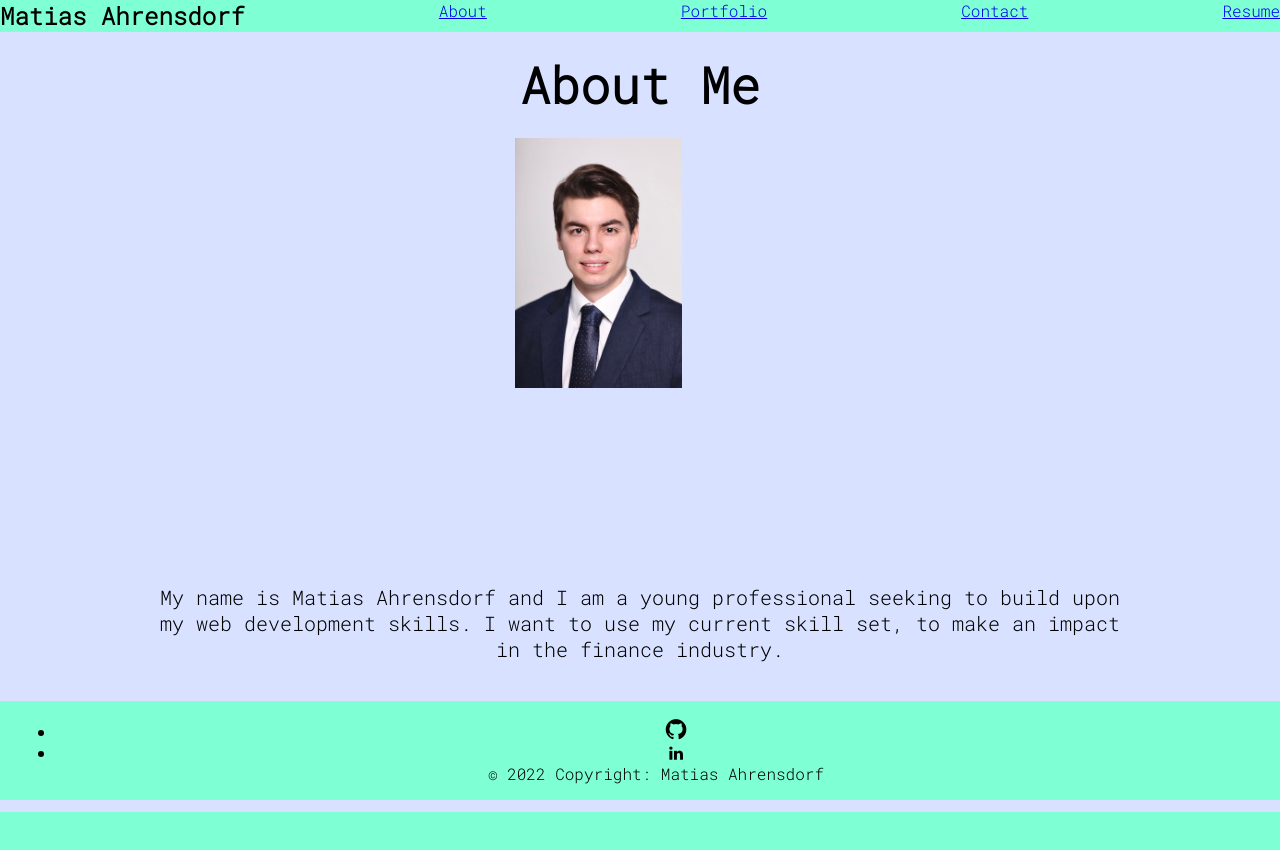
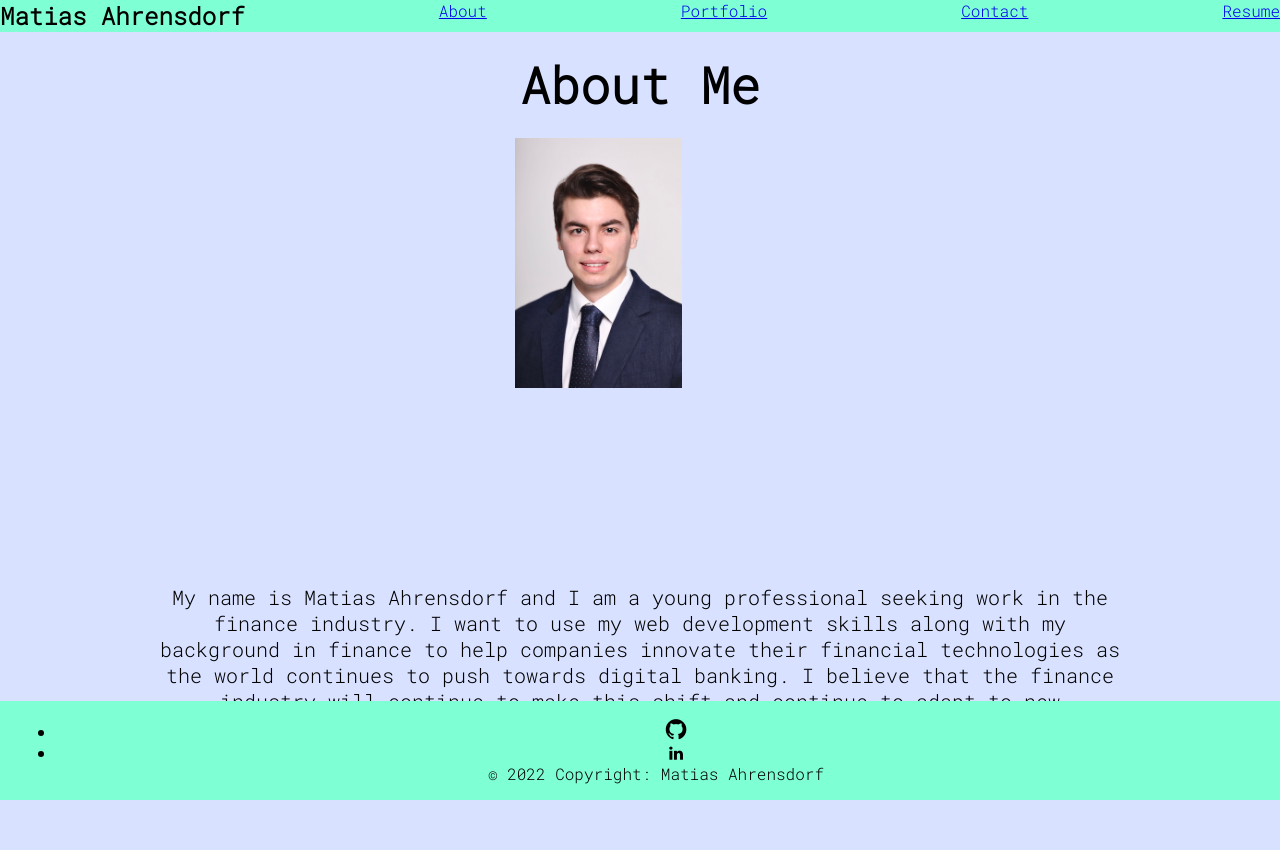
Before and after one commit to Titoxox97/React-Portfolio, a React (Create React App) app: page / in a window 1280 px wide. Shown: the top 850 px of the page. Before the commit the page ends 812 px from the top, so only its background shows below. Built offline with nearby package versions, Linux system fonts and the light colour scheme.

Commit message:
about page

```diff
--- a/src/component/pages/About.js
+++ b/src/component/pages/About.js
@@ -42,9 +42,10 @@ function About() {
         </div>
         <p style={Tstyle}>
           <br />
-          My name is Matias Ahrensdorf and I am a young professional seeking to
-          build upon my web development skills. I want to use my current skill
-          set, to make an impact in the finance industry.
+          My name is Matias Ahrensdorf and I am a young professional seeking work in the finance industry. I want to use my web development skills along
+          with my background in finance to help companies innovate their financial technologies as the world continues to push towards digital banking.
+          I believe that the finance industry will continue to make this shift and continue to adapt to new technologies that are appearing in the market
+          on a daily basis. I would like nothing more than to be a part of this journey.
           <br />
         </p>
       </div>
```
